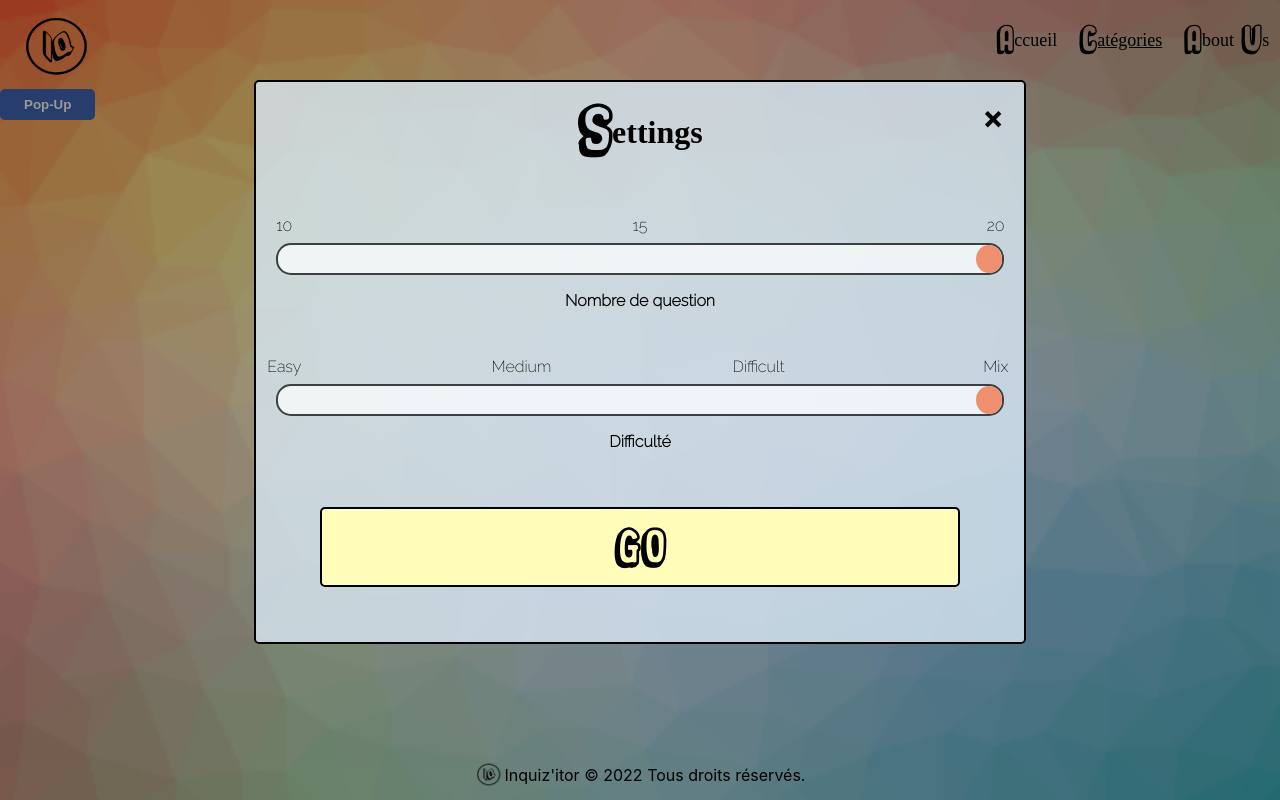
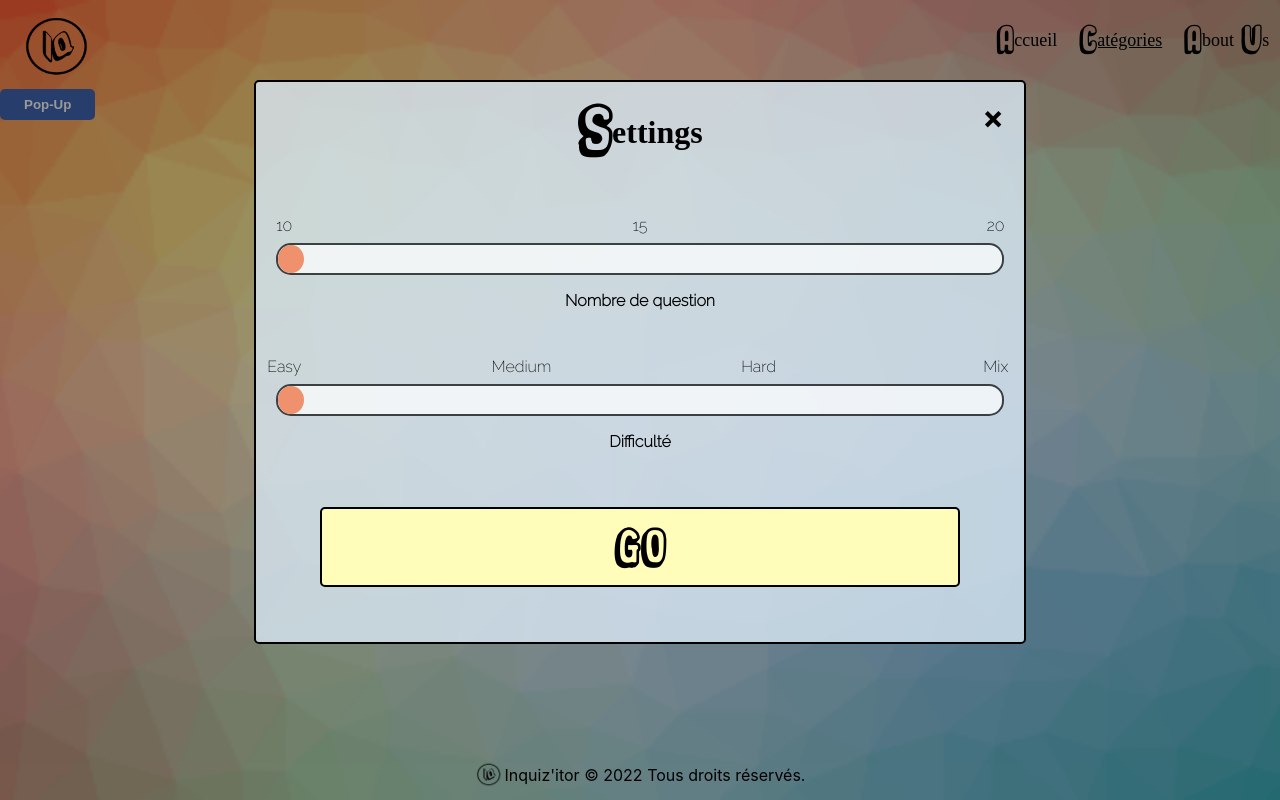
Before and after one commit to ComicScrip/lyon-react-mars22-p2g5, a React (Create React App) app: page /Categories in a window 1280 px wide. Both pictures are taken after a click on the button "Pop-Up". Built offline with nearby package versions, Linux system fonts and the light colour scheme.

Commit message:
trying to get the value of each range

```diff
--- a/src/components/Popup.jsx
+++ b/src/components/Popup.jsx
@@ -1,8 +1,12 @@
-import React from 'react';
+import React, { useState } from 'react';
 import { Link } from 'react-router-dom';
 import '../styles/Popup.css';
 
 function Popup({ show, setShow }) {
+  const [nbQuestion, setNbQuestion] = useState(10);
+  const [difficulty, setDifficulty] = useState(1);
+  console.log(nbQuestion);
+  console.log(difficulty);
   return (
     <div className={`popup ${show ? 'active' : ''}`}>
       <div className={`popup__content ${show ? 'active' : ''}`}>
@@ -30,14 +34,16 @@ function Popup({ show, setShow }) {
               step="5"
               list="tickmarksQuestion"
               className="slider slider-nbQuestion"
+              value={nbQuestion}
+              onChange={(e) => setNbQuestion(e.target.value)}
             />
             <label htmlFor="questions">Nombre de question</label>
           </div>
           <div className="sliderDifficulty">
             <datalist id="tickmarksDifficulty">
-              <option value="1" label="Easy" />
-              <option value="2" label="Medium" />
-              <option value="3" label="Difficult" />
+              <option value="easy" label="Easy" />
+              <option value="medium" label="Medium" />
+              <option value="hard" label="Hard" />
               <option value="4" label="Mix" />
             </datalist>
             <input
@@ -48,6 +54,8 @@ function Popup({ show, setShow }) {
               max="4"
               list="tickmarksDifficulty"
               className="slider slider-difficulty"
+              value={difficulty}
+              onChange={(e) => setDifficulty(e.target.value)}
             />
             <label htmlFor="difficulté" id="difficultyLabel">
               Difficulté
```
